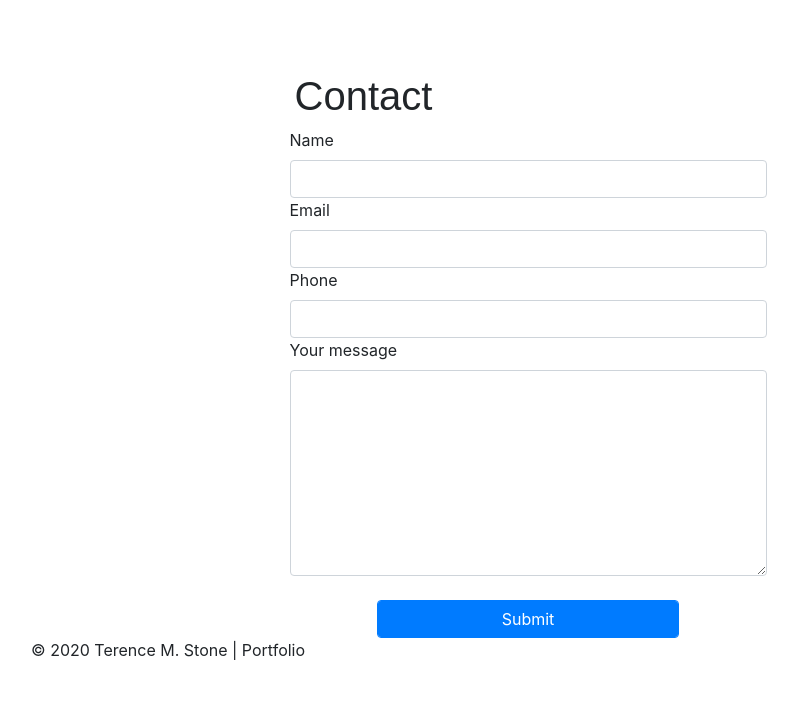
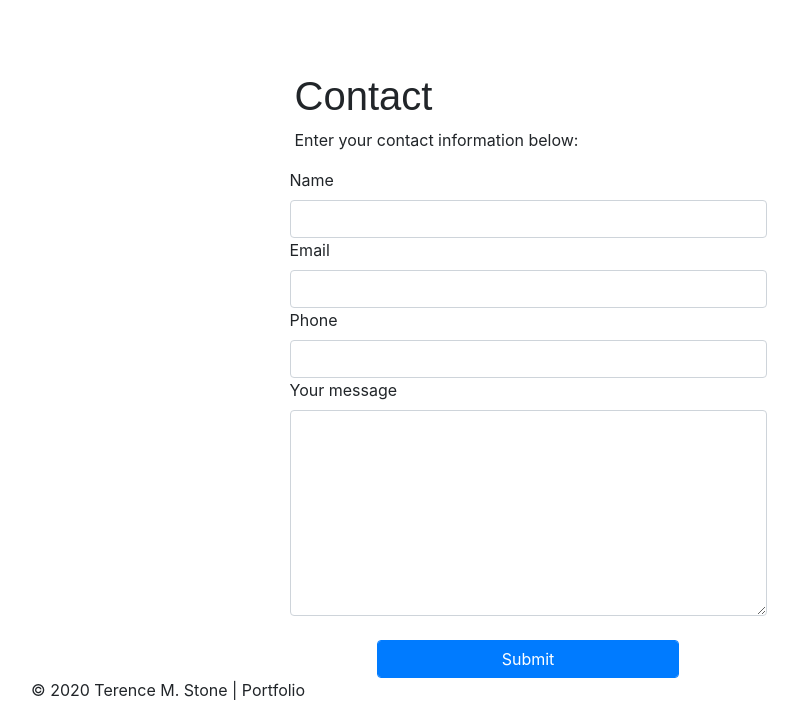
Before and after one commit to Tmstone/Portfolio, a Flask app: page /contact in a window 1280 px wide. Shown: the part 56-774 px from the top of the page, without its empty margins (112-910 px from the left). Before the commit the page ends 716 px from the top, so only its background shows below. Run offline with Flask 2, Linux system fonts and the light colour scheme; parts of the project's set-up code (start-up, migrations or seed data) failed here and were passed over; some libraries are stand-ins or nearby versions.

Commit message:
adding contact directions

```diff
--- a/templates/contact.html
+++ b/templates/contact.html
@@ -19,6 +19,7 @@
                <div class="section">
                     <form class="col-lg-6 offset-lg-3" action="/new/contact" method="post">
                          <h1>Contact</h1>
+                         <p>Enter your contact information below:</p>
                          <div class="form-row">
                               <label for="name">Name</label>
                               <input type="text" class="form-control" name="name" value="">
```
